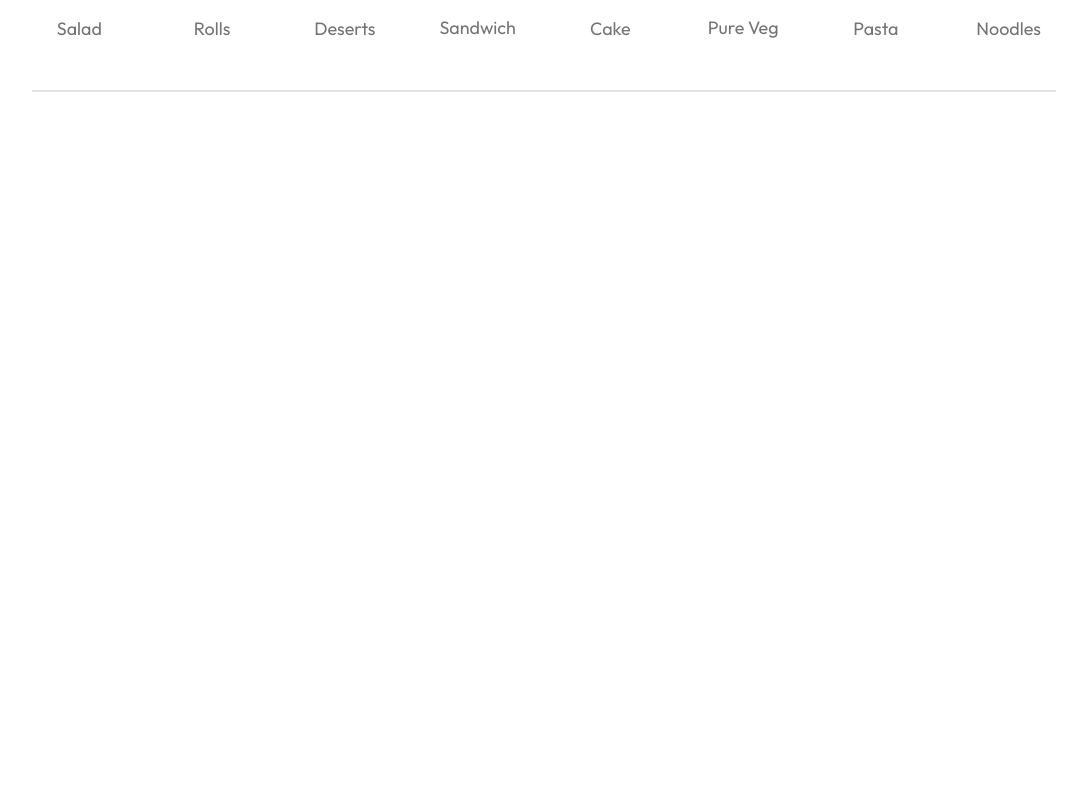
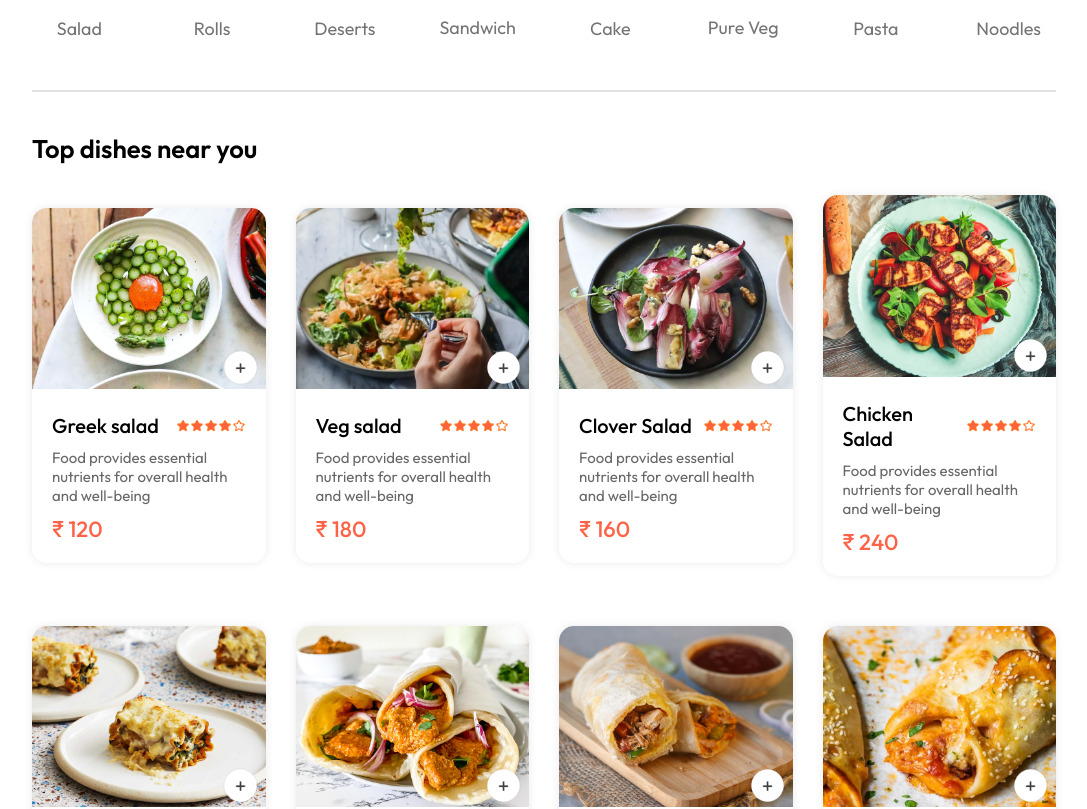
Before and after one commit to kamleshBisht04/KhanaExpress, a React (Vite) app in the folder frontend/: page / in a window 1280 px wide. Shown: the part 800-1609 px from the top of the page, without its empty margins (96-1183 px from the left). Before the commit the page ends 902 px from the top, so only its background shows below. Built offline with nearby package versions, Linux system fonts and the light colour scheme.

Commit message:
display the menu and filter according to catogary

```diff
--- /dev/null
+++ b/frontend/src/components/FoodDisplay/FoodDisplay.css
@@ -0,0 +1,17 @@
+.food-display {
+  margin-top: 1.875rem;
+}
+
+.food-display h2 {
+  font-size: max(2vw, 1.5rem);
+  font-weight: 600;
+}
+
+.food-display-list {
+  display: grid;
+  grid-template-columns: repeat(auto-fill, minmax(14rem, 1fr));
+  margin-top: 1.875rem;
+  gap:1.875rem;
+  row-gap: 3.125rem;
+  /* column-gap: 3.125rem; */
+}
--- /dev/null
+++ b/frontend/src/components/FoodDisplay/FoodDisplay.jsx
@@ -0,0 +1,33 @@
+import React from "react";
+import "./FoodDisplay.css";
+import useStore from "../../context/useStore";
+import FoodItem from "../FoodItem/FoodItem";
+
+const FoodDisplay = ({ category }) => {
+  const { food_list } = useStore();
+
+  return (
+    <div className="food-display" id="food-display">
+      <h2>Top dishes near you</h2>
+      <div className="food-display-list">
+        {food_list.map((item, index) => {
+          // console.log(category, item.category);
+          if (category === "All" || category === item.category) {
+            return (
+              <FoodItem
+                key={index}
+                id={item._id}
+                name={item.name}
+                description={item.description}
+                price={item.price}
+                image={item.image}
+              />
+            );
+          }
+        })}
+      </div>
+    </div>
+  );
+};
+
+export default FoodDisplay;
--- /dev/null
+++ b/frontend/src/components/FoodItem/FoodItem.css
@@ -0,0 +1,81 @@
+.food-item {
+  width: 100%;
+  margin: auto;
+  border-radius: 0.9375rem;
+  box-shadow: 0rem 0rem 0.625rem #00000015;
+  transition: 0.3s;
+  animation: fadeIn 1s;
+}
+
+.food-item-image {
+  width: 100%;
+  border-radius: 0.9375rem 0.9375rem 0rem 0rem;
+}
+
+.food-item-info {
+  padding: 1.25rem;
+}
+
+.food-item-name-rating {
+  display: flex;
+  justify-content: space-between;
+  align-items: center;
+  margin-bottom: 0.625rem;
+}
+
+.food-item-name-rating p {
+  font-size: 1.25rem;
+  font-weight: 500;
+}
+
+.food-item-name-rating img {
+  width: 4.375rem;
+}
+
+.food-item-desc {
+  color: #676767;
+  font-size: 0.9375rem;
+}
+
+.food-item-price {
+  color: tomato;
+  font-size: 1.375rem;
+  font-weight: 500;
+  margin-top: 0.625rem;
+}
+
+.food-item-image-container {
+  position: relative;
+}
+
+.food-item-image-container .add {
+  width: 2.1875rem;
+  position: absolute;
+  right: 0.5rem;
+  bottom: 0.5rem;
+  cursor: pointer;
+  border-radius: 50%;
+}
+
+.food-item-counter {
+  position: absolute;
+  right: 0.5rem;
+  bottom: 0.5rem;
+  display: flex;
+  align-items: center;
+  justify-content: center;
+  gap: 0.625rem;
+  padding: 0.25rem;
+  border-radius: 3.125rem;
+  background-color: rgb(255, 255, 255);
+  width: 6.3rem;
+}
+
+.food-item-counter p {
+  width: 0.625rem;
+  font-weight: 500;
+}
+
+.food-item-counter img{
+    width: 1.875rem;
+}
--- /dev/null
+++ b/frontend/src/components/FoodItem/FoodItem.jsx
@@ -0,0 +1,34 @@
+import "./FoodItem.css";
+import { assets } from "../../assets/assets";
+import useStore from "../../context/useStore";
+
+const FoodItem = ({ id, name, description, price, image }) => {
+  const { cartItems, addToCart, removeFromCart } = useStore();
+
+  return (
+    <div className="food-item">
+      <div className="food-item-image-container">
+        <img className="food-item-image" src={image} alt={name} />
+        {!cartItems[id] ? (
+          <img className="add" src={assets.add_icon_white} onClick={() => addToCart(id)} />
+        ) : (
+          <div className="food-item-counter">
+            <img onClick={() => removeFromCart(id)} src={assets.remove_icon_red} />
+            <p>{cartItems[id]}</p>
+            <img onClick={() => addToCart(id)} src={assets.add_icon_green} />
+          </div>
+        )}
+      </div>
+      <div className="food-item-info">
+        <div className="food-item-name-rating">
+          <p>{name}</p>
+          <img src={assets.rating_starts} alt="star rating" />
+        </div>
+        <p className="food-item-desc">{description}</p>
+        <p className="food-item-price">₹ {price}</p>
+      </div>
+    </div>
+  );
+};
+
+export default FoodItem;
--- /dev/null
+++ b/frontend/src/context/StoreContext.jsx
@@ -0,0 +1,53 @@
+import { createContext, useEffect, useState } from "react";
+import { food_list } from "../assets/assets";
+
+const StoreContext = createContext(null);
+
+function StoreContextProvider({ children }) {
+  const [cartItems, setCartItems] = useState({});
+
+  const addToCart = (itemId) => {
+    setCartItems((prev) => {
+      const currentQuantity = prev[itemId] ?? 0;
+      return { ...prev, [itemId]: currentQuantity + 1 };
+    });
+  };
+
+  const removeFromCart = (itemId) => {
+    setCartItems((prev) => {
+      const currentQuantity = prev[itemId];
+      if (currentQuantity == null) {
+        return prev;
+      }
+      if (currentQuantity <= 1) {
+        const updateItems = { ...prev };
+        delete updateItems[itemId];
+        return updateItems;
+      }
+      return {
+        ...prev,
+        [itemId]: currentQuantity - 1,
+      };
+    });
+  };
+
+  useEffect(() => {
+    console.log(cartItems);
+  }, [cartItems]);
+
+  return (
+    <StoreContext.Provider
+      value={{
+        food_list,
+        cartItems,
+        setCartItems,
+        addToCart,
+        removeFromCart,
+      }}
+    >
+      {children}
+    </StoreContext.Provider>
+  );
+}
+
+export { StoreContext, StoreContextProvider };
--- /dev/null
+++ b/frontend/src/context/useStore.js
@@ -0,0 +1,14 @@
+import { useContext } from "react";
+import { StoreContext } from "./StoreContext";
+
+function useStore() {
+  const context = useContext(StoreContext);
+
+  if (!context) {
+    throw new Error("useStore must be used inside StoreContextProvider.");
+  }
+
+  return context;
+}
+
+export default useStore;
--- a/frontend/src/main.jsx
+++ b/frontend/src/main.jsx
@@ -3,11 +3,14 @@ import { createRoot } from "react-dom/client";
 import "./index.css";
 import App from "./App.jsx";
 import { BrowserRouter } from "react-router-dom";
+import { StoreContextProvider } from "./context/StoreContext.jsx";
 
 createRoot(document.getElementById("root")).render(
   <StrictMode>
     <BrowserRouter>
-      <App />
+      <StoreContextProvider>
+        <App />
+      </StoreContextProvider>
     </BrowserRouter>
   </StrictMode>,
 );
--- a/frontend/src/pages/Home/Home.jsx
+++ b/frontend/src/pages/Home/Home.jsx
@@ -2,6 +2,7 @@ import React, { useState } from "react";
 import "./Home.css";
 import Header from "../../components/Header/Header";
 import ExploreMenu from "../../components/ExploreMenu/ExploreMenu";
+import FoodDisplay from "../../components/FoodDisplay/FoodDisplay";
 
 function Home() {
   const [category, setCategory] = useState("All");
@@ -10,6 +11,7 @@ function Home() {
     <div>
       <Header />
       <ExploreMenu category={category} setCategory={setCategory} />
+      <FoodDisplay category={category} />
     </div>
   );
 }
```
Also changed, not shown: frontend/src/assets/assets.js (+32 -32 lines).
